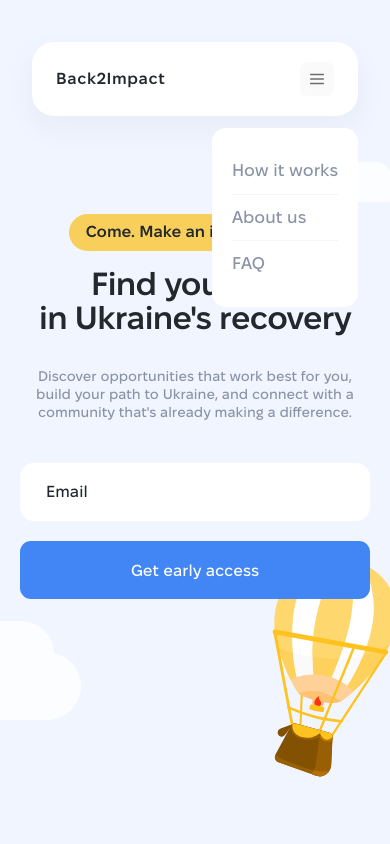
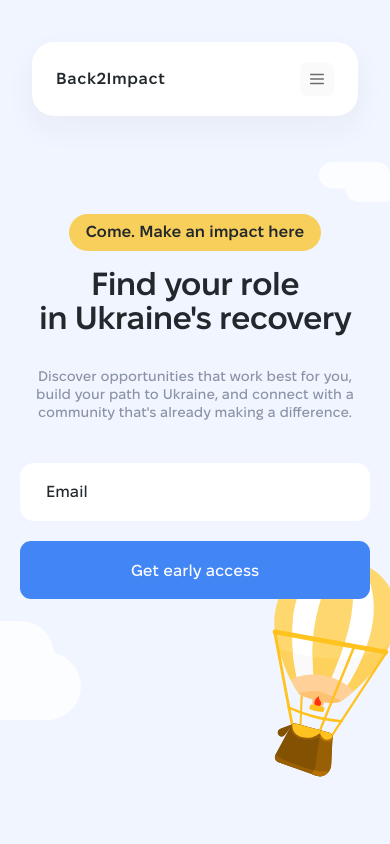
Before and after one commit to OleksiiKilevoi/back2impact-landing, a React (Vite) app: page / in a window 390 px wide. Shown: the top 844 px of the page. Built offline with nearby package versions, Linux system fonts and the light colour scheme; a web font is replaced by a local one.

Commit message:
Fixed mobile menu

```diff
--- a/src/components/Navbar.jsx
+++ b/src/components/Navbar.jsx
@@ -9,7 +9,7 @@ const LINKS = [
 ]
 
 export default function Navbar() {
-  const [isMobileNavShowing, setIsMobileNavShowing] = useState(true);
+  const [isMobileNavShowing, setIsMobileNavShowing] = useState(false);
 
   return (
     <header className="navbar">
```
